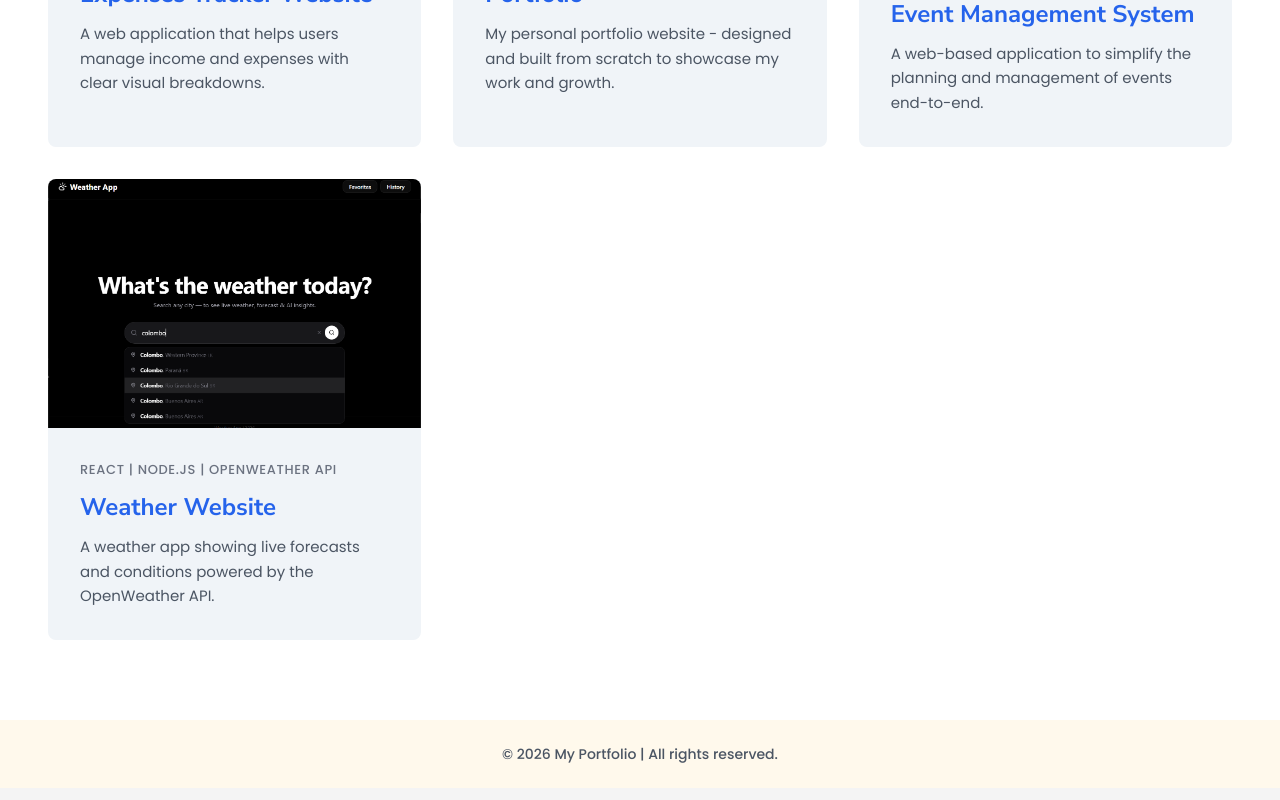
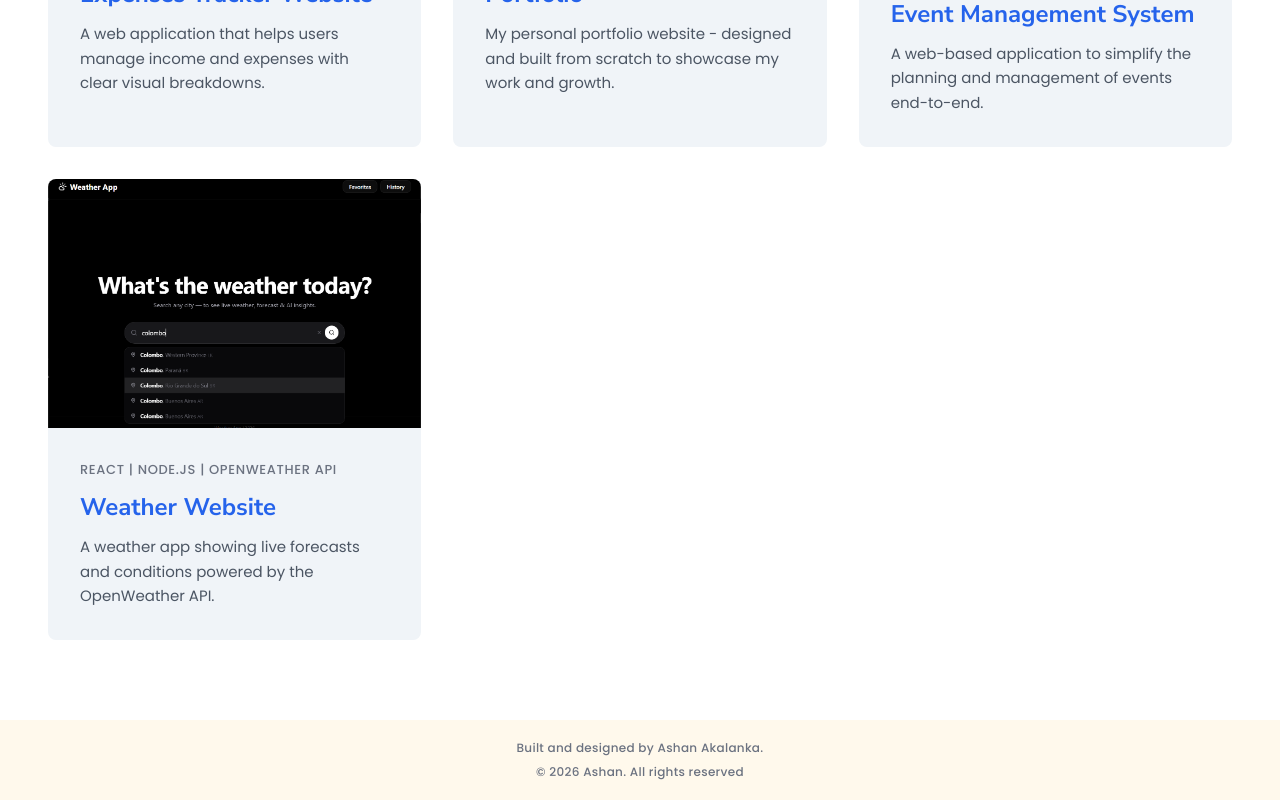
Before and after one commit to AshanAkalanka/My-Portfolio-version-2, a React (Create React App) app in the folder frontend/: page /featured-projects in a window 1280 px wide. Shown: the part 1064-1864 px from the top of the page. Built offline with nearby package versions, Linux system fonts and the light colour scheme; no server answers.

Commit message:
Fixed the navbar issues

```diff
--- a/frontend/src/components/Footer.jsx
+++ b/frontend/src/components/Footer.jsx
@@ -1,8 +1,9 @@
 function Footer() {
     return (
-        <footer className="theme-section section-dark-footer bg-[#081a2f] py-6 transition-colors duration-300">
-            <div className="theme-text-subtle max-w-7xl mx-auto text-center text-sm font-medium text-gray-600 dark:text-[#a8b3d1] transition-colors duration-300">
-                &copy; {new Date().getFullYear()} My Portfolio | All rights reserved.
+        <footer className="theme-section section-dark-footer bg-[#081a2f] py-5 transition-colors duration-300">
+            <div className="theme-text-subtle mx-auto flex max-w-7xl flex-col items-center gap-2 px-6 text-center text-xs font-medium tracking-wide text-gray-500 transition-colors duration-300 dark:text-[#8f9ab8]">
+                <p>Built and designed by Ashan Akalanka.</p>
+                <p>&copy; {new Date().getFullYear()} Ashan. All rights reserved</p>
             </div>
         </footer>
     );
--- a/frontend/src/index.css
+++ b/frontend/src/index.css
@@ -45,12 +45,6 @@ body {
   overflow-x: hidden;
 }
 
-@supports (padding-top: env(safe-area-inset-top)) {
-  body {
-    padding-top: 0;
-  }
-}
-
 #root {
   background-color: inherit;
   overflow-x: clip;
@@ -79,23 +73,6 @@ body {
   backdrop-filter: blur(12px);
   transform: translateZ(0);
   -webkit-transform: translateZ(0);
-}
-
-.site-nav::before {
-  content: "";
-  position: fixed;
-  top: 0;
-  left: 0;
-  right: 0;
-  height: env(safe-area-inset-top, 0px);
-  background-color: inherit;
-  pointer-events: none;
-}
-
-@supports (height: constant(safe-area-inset-top)) {
-  .site-nav::before {
-    height: constant(safe-area-inset-top);
-  }
 }
 
 .dark {
@@ -138,13 +115,6 @@ code {
   min-height: 100dvh;
   height: 100vh;
   height: 100dvh;
-}
-
-@supports (padding-bottom: constant(safe-area-inset-bottom)) {
-  .mobile-menu-overlay {
-    padding-top: constant(safe-area-inset-top);
-    padding-bottom: constant(safe-area-inset-bottom);
-  }
 }
 
 .dark .mobile-menu-overlay {
```
